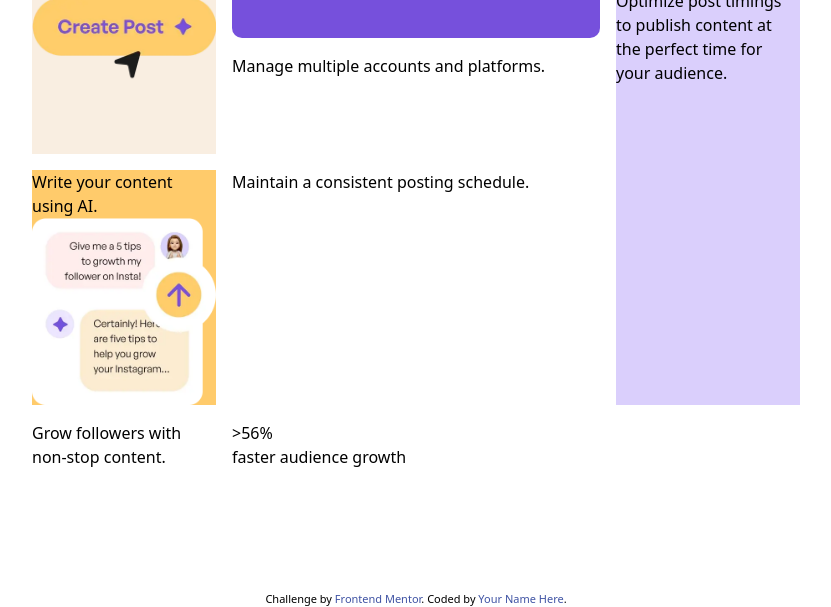
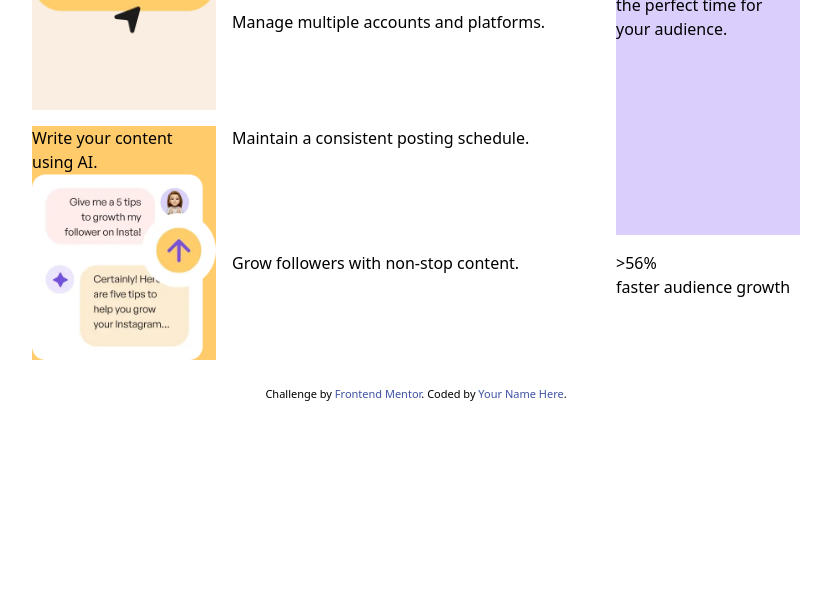
Before and after one commit to am-ikharo/bento-grid, a plain HTML site: page index.html in a window 1280 px wide. Shown: the part 293-900 px from the top of the page, without its empty margins (224-1055 px from the left). After the commit the page ends 800 px from the top, so only its background shows below. Drawn offline with nearby package versions, Linux system fonts and the light colour scheme.

Commit message:
adjusting the padding

```diff
--- a/styles.css
+++ b/styles.css
@@ -11,7 +11,7 @@ body {
 .container {
     display: grid;
     grid-template-columns: 1fr 2fr 1fr;
-    margin: 70px auto;
+    margin: 2% auto;
     grid-auto-rows: minmax(100px, auto);
     grid-gap: 1rem;
     width: 60%;
@@ -77,4 +77,5 @@ body {
 
 .write-container {
     background-color: hsl(39, 100%, 71%);
+    grid-row: span 2;
 }
```
